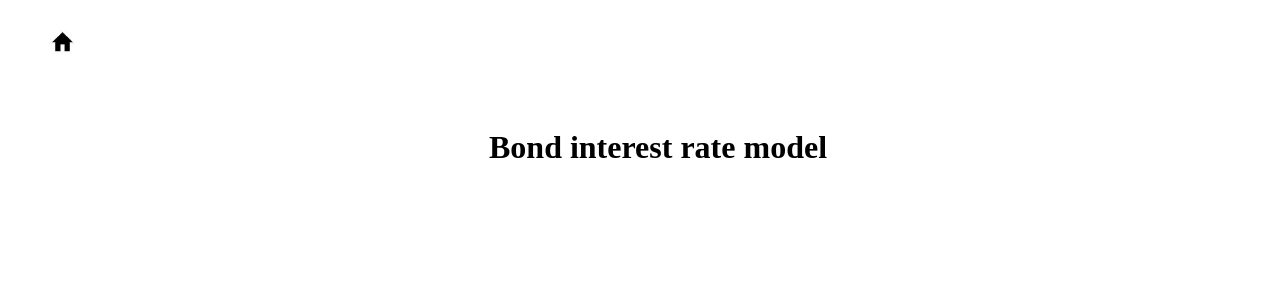
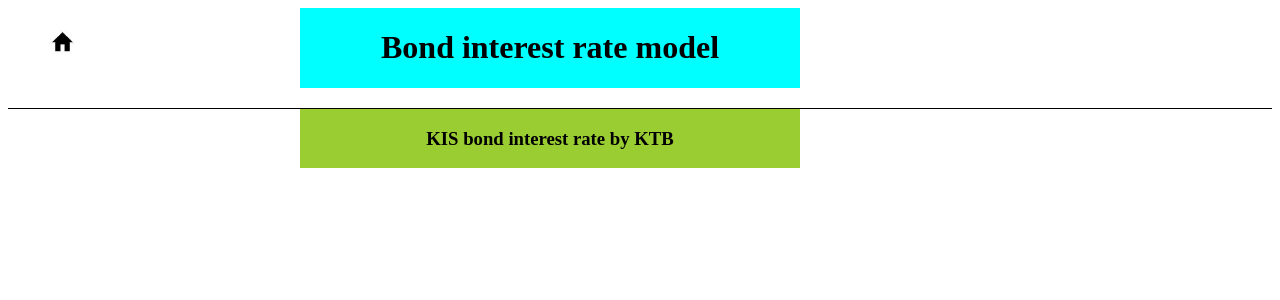
Before and after one commit to jinhyeok15/bond_application, a Django app: page /home/ in a window 1280 px wide. Shown: the top 300 px of the page. Run offline with Django 3.2, Linux system fonts and the light colour scheme; parts of the project's set-up code (start-up, migrations or seed data) failed here and were passed over.

Commit message:
[12.5] home화면 content title 작업

```diff
--- a/app/server/bondproject/bondapp/urls.py
+++ b/app/server/bondproject/bondapp/urls.py
@@ -3,5 +3,5 @@ from django.conf.urls import url
 from . import views
 
 urlpatterns = [
-    url('home/', views.helloworld, name="hello_world"),
+    url('home/', views.home_template, name="home"),
 ]
--- a/app/server/bondproject/bondapp/views.py
+++ b/app/server/bondproject/bondapp/views.py
@@ -2,5 +2,6 @@ from django.shortcuts import render
 
 # Create your views here.
 
-def helloworld(request):
-    return render(request, 'home/home.html')
+def home_template(request):
+    default_type = {"국고채":"KTB"}
+    return render(request, 'home/home.html', {"defaultType": default_type})
--- a/app/server/bondproject/bondproject/settings.py
+++ b/app/server/bondproject/bondproject/settings.py
@@ -26,7 +26,7 @@ SECRET_KEY = configs.DJANGO_SECRET_KEY['SECRET_KEY']
 # SECURITY WARNING: don't run with debug turned on in production!
 DEBUG = True
 
-ALLOWED_HOSTS = []
+ALLOWED_HOSTS = ['localhost', '127.0.0.1']
 
 
 # Application definition
--- a/app/server/bondproject/static/css/header.css
+++ b/app/server/bondproject/static/css/header.css
@@ -1,5 +1,5 @@
 .header-structure {
-    /* border-bottom: solid 1px; */
+    border-bottom: solid 1px;
     height: 100px;
 }
 
@@ -13,3 +13,14 @@
     width: 25px;
     height: 25px;
 }
+
+.home-title {
+    position: absolute;
+    width: 500px;
+    left: 300px;
+    background-color: aqua;
+}
+
+.home-title-name {
+    text-align: center;
+}
--- a/app/server/bondproject/static/css/home.css
+++ b/app/server/bondproject/static/css/home.css
@@ -4,17 +4,25 @@ a {
 
 .content-structure {
     position: absolute;
-    margin-left: 200px;
-    margin-right: 200px;
+    padding-left: 200px;
+    padding-right: 200px;
+    left: 100px;
 }
 
 .content-title {
     position: absolute;
     width: 500px;
-    left: 200px;
-    /* background-color: aqua; */
+    background-color: yellowgreen;
 }
 
 .content-title-name {
     text-align: center;
 }
+
+.content-filter-scroller {
+    width: 300px;
+    height: 100px;
+    overflow-y: scroll;
+    scrollbar-color: black white;
+    scrollbar-width: thin;
+  }
--- a/app/server/bondproject/templates/header.html
+++ b/app/server/bondproject/templates/header.html
@@ -3,4 +3,7 @@
     <div class="home-button">
         <a href="/home"><img class="home-icon" src="{% static 'img/home.JPG' %}"></a>
     </div>
+    <div class="home-title">
+        <h1 class="home-title-name">Bond interest rate model</h1>
+    </div>
 </div>
--- a/app/server/bondproject/templates/home/components/content.html
+++ b/app/server/bondproject/templates/home/components/content.html
@@ -1,5 +1,5 @@
 <div class="content-structure">
     <div class="content-title">
-        <h1 class="content-title-name">Bond interest rate model</h1>
+        <h3 class="content-title-name">KIS bond interest rate by {{ defaultType.국고채 }}</h3>
     </div>
 </div>
```
Also changed, not shown: doc/log.md (+3 -0 lines), app/server/bondproject/static/base.css (deleted).
